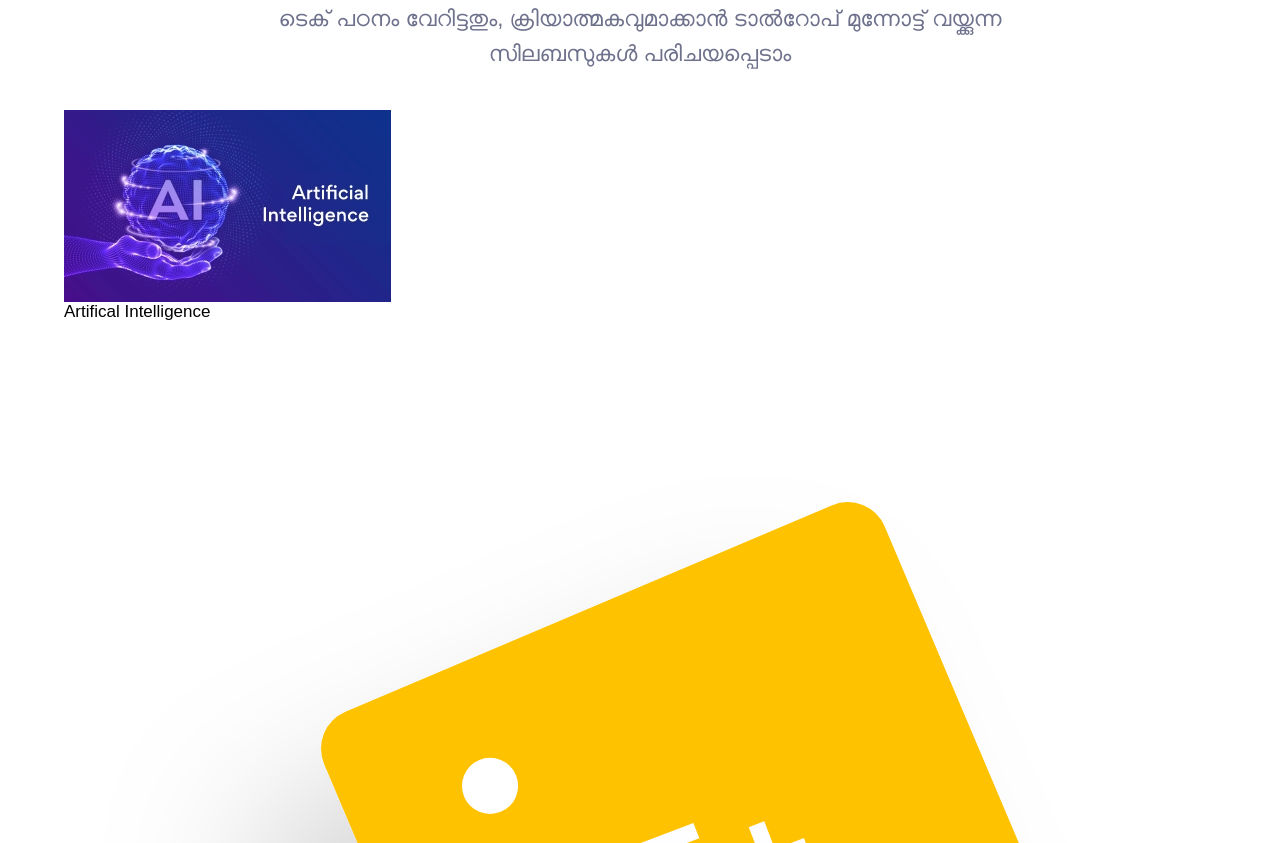
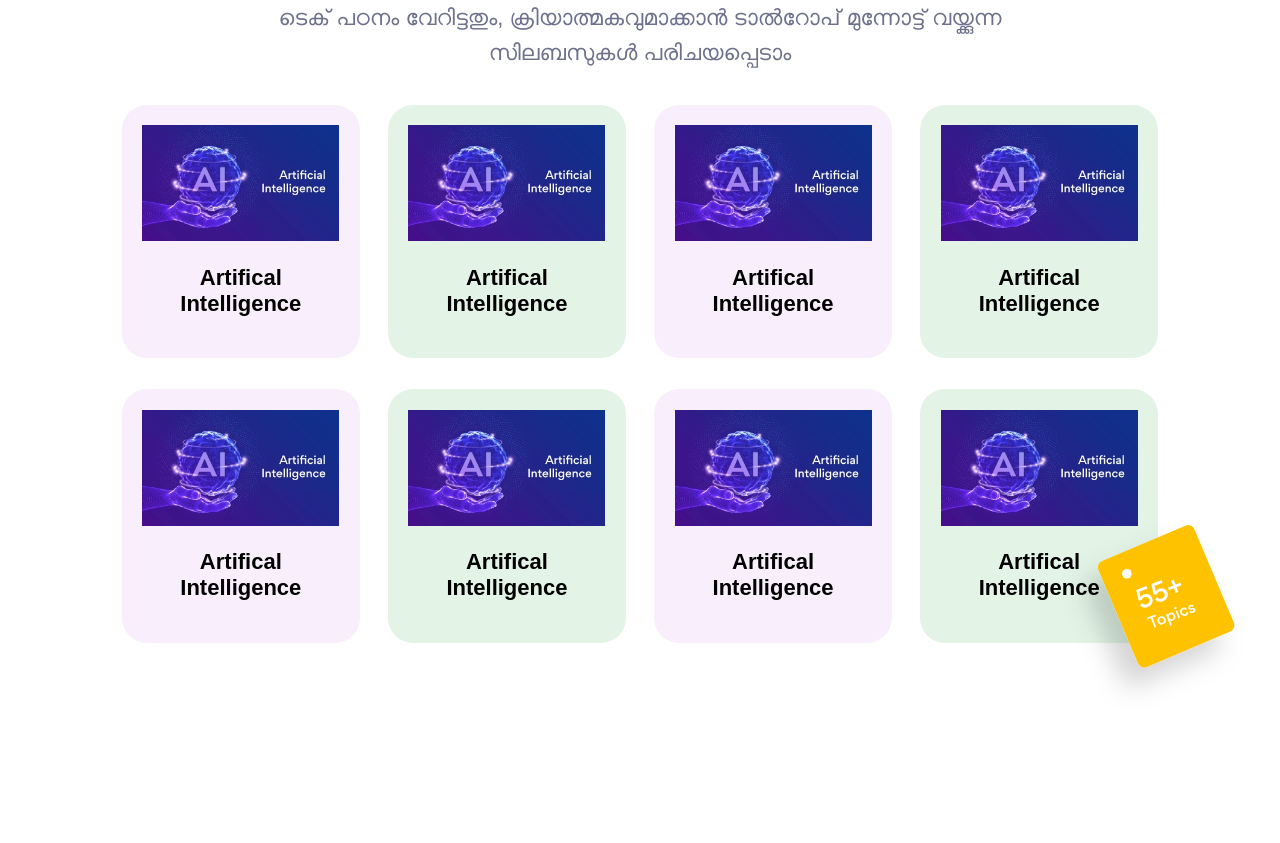
Before and after one commit to swalihmoosa/yiaai, a React (Create React App) app: page / in a window 1280 px wide. Shown: the part 3437-4280 px from the top of the page. After the commit the page ends 4190 px from the top, so only its background shows below. Built offline with nearby package versions, Linux system fonts and the light colour scheme.

Commit message:
Tech | completed

```diff
--- a/src/components/screens/landing/Tech.jsx
+++ b/src/components/screens/landing/Tech.jsx
@@ -24,6 +24,62 @@ export default function Tech() {
                             Artifical Intelligence
                         </Name>
                     </Li>
+                    <Li>
+                        <Silubus>
+                            <img src={silubusImage} alt='Silubus' />
+                        </Silubus>
+                        <Name>
+                            Artifical Intelligence
+                        </Name>
+                    </Li>
+                    <Li>
+                        <Silubus>
+                            <img src={silubusImage} alt='Silubus' />
+                        </Silubus>
+                        <Name>
+                            Artifical Intelligence
+                        </Name>
+                    </Li>
+                    <Li>
+                        <Silubus>
+                            <img src={silubusImage} alt='Silubus' />
+                        </Silubus>
+                        <Name>
+                            Artifical Intelligence
+                        </Name>
+                    </Li>
+                    <Li>
+                        <Silubus>
+                            <img src={silubusImage} alt='Silubus' />
+                        </Silubus>
+                        <Name>
+                            Artifical Intelligence
+                        </Name>
+                    </Li>
+                    <Li>
+                        <Silubus>
+                            <img src={silubusImage} alt='Silubus' />
+                        </Silubus>
+                        <Name>
+                            Artifical Intelligence
+                        </Name>
+                    </Li>
+                    <Li>
+                        <Silubus>
+                            <img src={silubusImage} alt='Silubus' />
+                        </Silubus>
+                        <Name>
+                            Artifical Intelligence
+                        </Name>
+                    </Li>
+                    <Li>
+                        <Silubus>
+                            <img src={silubusImage} alt='Silubus' />
+                        </Silubus>
+                        <Name>
+                            Artifical Intelligence
+                        </Name>
+                    </Li>
                 </Ul>
                 <Topic>
                     <img src={topicImage} alt='Topics' />
@@ -35,7 +91,11 @@ export default function Tech() {
 const TechSection =  styled.section`
     padding: 5% 0;
 `
-const Wrapper =  styled.section``
+const Wrapper =  styled.section`
+    width: 90%;
+    margin: 0 auto;
+    position: relative;
+`
 const H3 =  styled.h3`
     font-size: 45px;
     font-weight: 700;
@@ -61,7 +121,31 @@ const Ul =  styled.ul`
     margin: 0 auto;
     margin-bottom: 4%;
 `
-const Li =  styled.li``
-const Silubus =  styled.div``
-const Name =  styled.h4``
-const Topic =  styled.div``
+const Li =  styled.li`
+    width: 23%;
+    background: #f9eefb;
+    padding: 2% 2% 4% 2%;
+    border-radius: 25px;
+    margin-bottom: 3%;
+    &:nth-child(2n){
+        background: #e3f4e6;
+    }
+    &:nth-last-child(-n+4){
+        margin-bottom: 0;
+	}
+`
+const Silubus =  styled.div`
+    width: 100%;
+    margin-bottom: 12%;
+`
+const Name =  styled.h4`
+    font-size: 22px;
+    text-align: center;
+    font-weight: 700;
+`
+const Topic =  styled.div`
+    position: absolute;
+    bottom: -12%;
+    right: -4%;
+    width: 19%;
+`
```
